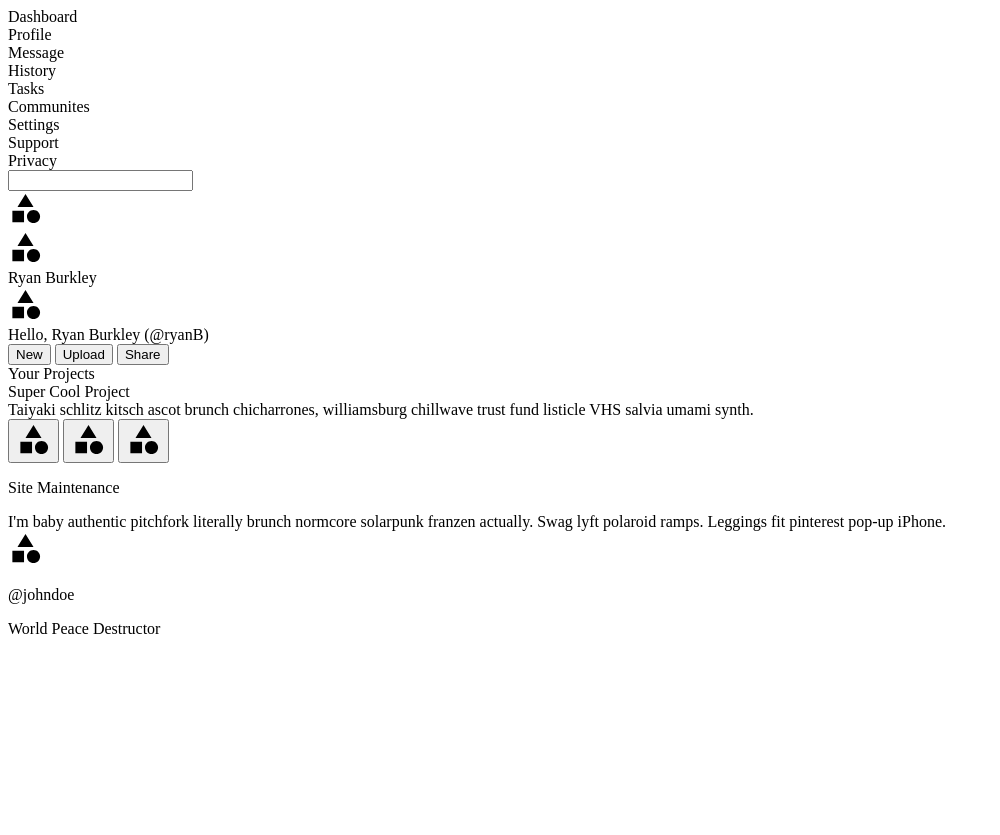
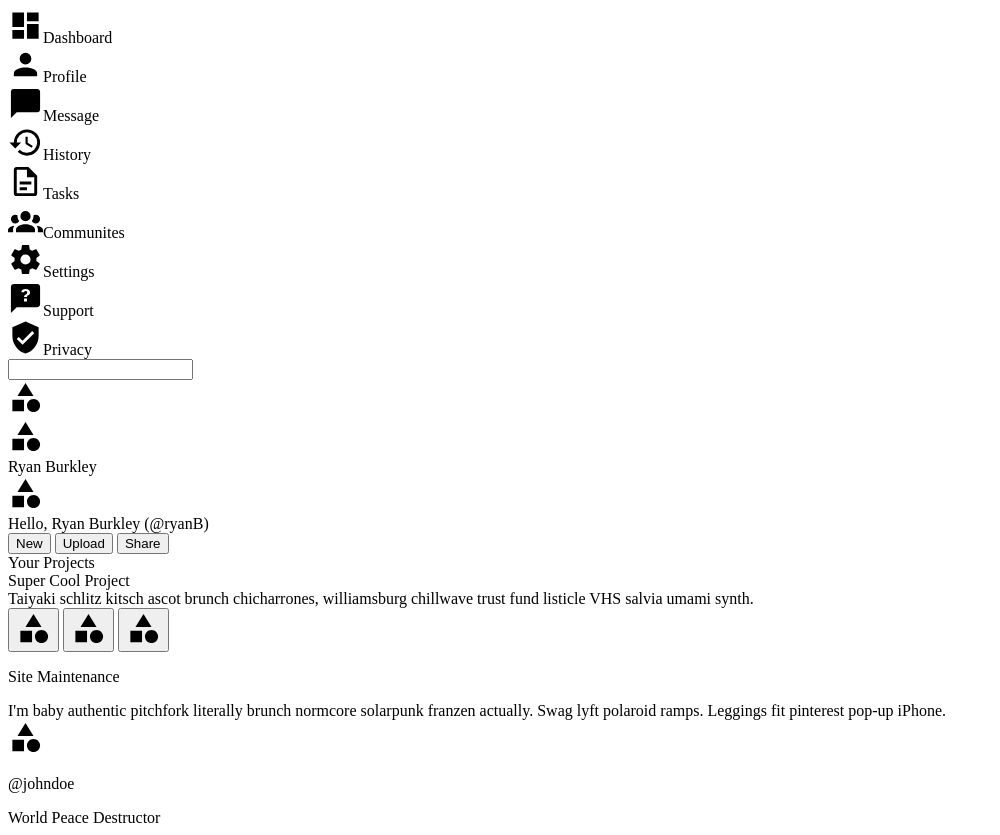
Before and after one commit to wehttam2003/Admin-Dashboard, a plain HTML site: page index.html in a window 1280 px wide. Shown: the whole page, without its empty margins (0-1000 px from the left). Before the commit the page ends 800 px from the top, so only its background shows below. Drawn offline with Linux system fonts and the light colour scheme.

Commit message:
add images to sidebar

```diff
--- a/index.html
+++ b/index.html
@@ -11,19 +11,19 @@
     <div class="container">
         <div class="sidebar">
             <div class="sidebar-top">
-                <div>Dashboard</div>
+                <div><img src="assets/icons/dashboard.svg">Dashboard</div>
             </div>
             <div class="sidebar-middle">
-                <div>Profile</div>
-                <div>Message</div>
-                <div>History</div>
-                <div>Tasks</div>
-                <div>Communites</div>
+                <div><img src="assets/icons/profile.svg">Profile</div>
+                <div><img src="assets/icons/message.svg">Message</div>
+                <div><img src="assets/icons/history.svg">History</div>
+                <div><img src="assets/icons/task.svg">Tasks</div>
+                <div><img src="assets/icons/community.svg">Communites</div>
             </div>
             <div class="sidebar-bottom">
-                <div>Settings</div>
-                <div>Support</div>
-                <div>Privacy</div>
+                <div><img src="assets/icons/settings.svg">Settings</div>
+                <div><img src="assets/icons/support.svg">Support</div>
+                <div><img src="assets/icons/privacy.svg">Privacy</div>
             </div>
         </div>
         <div class="right-container">
```
